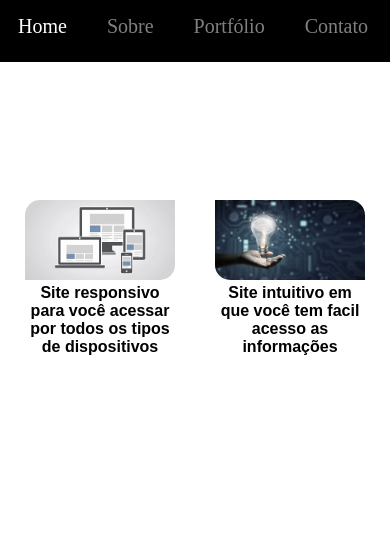
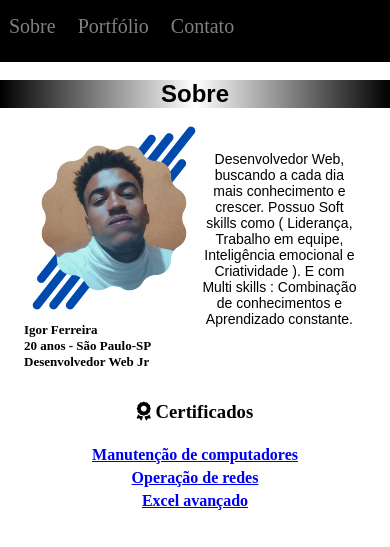
Before and after one commit to IgorF3rreira/Portfolio, a plain HTML site: page index.html in a window 390 px wide. Shown: the top 547 px of the page. Drawn offline with nearby package versions, Linux system fonts and the light colour scheme.

Commit message:
Add files via upload

```diff
--- a/index.html
+++ b/index.html
@@ -29,17 +29,17 @@
 <body>
 
     <!-- GIF DE SIMULAÇÃO DE CARREGAMENTO  -->
-    <div id="aguarde">
+    <!-- <div id="aguarde">
         <img src="src/img/aguarde1.gif">
-    </div>
+    </div> -->
 
 
     <!-- DIV PARA A SIMULAÇÃO DE CARREGAMENTO DE SITE -->
-    <div id="site">
+    <div style="display: block;" id="site">
 
         <!-- BARRA DE NAVEGAÇÃO -->
         <nav id="topNav">
-            <a id="navLink" href="#home">Home</a>
+
             <a id="navLink" href="#sobre">Sobre</a>
             <a id="navLink" href="#portfolio">Portfólio</a>
             <a id="navLink" href="#contato">Contato</a>
@@ -47,23 +47,7 @@
         <!-- //////////////////////////////////////////// -->
 
         <!-- INFO SOBRE O PORTFÓLIO -->
-        <div id="home">
-            <div id="div0">
-                <div id="div1">
 
-                    <div id="div2">
-                        <img src="src/img/responsivo.jpg" alt="responsivo" title="responsivo">
-                        <p>Site responsivo para você acessar por todos os tipos de dispositivos</p>
-                    </div>
-
-                    <div id="div3">
-                        <img src="src/img/intuitivo.jpg" alt="intuitivo" title="intuitivo">
-                        <p>Site intuitivo em que você tem facil acesso as informações</p>
-                    </div>
-
-                </div>
-            </div>
-        </div>
 
 
         <div id="sobre">
@@ -94,7 +78,20 @@
                         conhecimentos e
                         Aprendizado constante. </p>
                 </aside>
-            </div> <br> <br> <br>
+
+            </div>
+            <div style="width: 100%;  margin-top: 8%; text-align: center; display: block;">
+                <h3> <i class="fa-solid fa-award"></i> Certificados</h3> <br>
+
+               <h4 style="margin-top: 5px;"> <a  href="#">Manutenção de computadores</a> <br> </h4>
+               <h4  style="margin-top: 5px;"> <a href="#">Operação de redes</a> <br> </h4>
+                <h4 style="margin-top: 5px;"> <a  href="#">Excel avançado</a> <br> </h4>
+
+
+
+            </div>
+
+            <br> <br> <br>
 
 
 
@@ -231,6 +228,11 @@
                             href="https://igorf3rreira.github.io/Sobre-livros/">
                             <img id="imgProj" src="src/img/projetoLivro.png" width="150px" height="150px"
                                 alt="Projeto Sobre Livros - PHP" title="Projeto Sobre Livros - PHP"> </a>
+
+                        <a target="_blank"
+                            href="https://igorferreiradev.000webhostapp.com/blocoDeNotas/index.php">
+                            <img id="imgProj" src="src/img/blocoDeNotas.jpg" width="150px" height="150px"
+                             alt="Bloco de notas virtual - PHP" title="Bloco de notas virtual - PHP"> </a>
                     </div>
 
                 </div>
@@ -246,8 +248,8 @@
             <p> <i class="fa-solid fa-envelope"></i> Email: <a
                     href="mailto:igorferreira03@outlook.com.br">igorferreira03@outlook.com.br</a> </p>
             <p> <i class="fa-solid fa-phone"></i> contato: <a href="tel: +5511948788671">(11) 94878-8671</a></p>
-            <p> <i class="fa-brands fa-github"></i> <a href="https://github.com/IgorF3rreira">GitHub</a> </p>
-            <p> <i class="fa-brands fa-linkedin"></i> <a
+            <p> <i class="fa-brands fa-github"></i> <a target="_blank" href="https://github.com/IgorF3rreira">GitHub</a> </p>
+            <p> <i class="fa-brands fa-linkedin"></i> <a target="_blank"
                     href="https://www.linkedin.com/in/igor-ferreira-05b56622a/">linkedin</a> </p>
         </footer>
         <!-- /////////////////////////////////////////////////////// -->
@@ -257,12 +259,12 @@
 
 
     <!-- SCRIPT PARA SIMULAR UMA TELA DE CARREGAMENTO -->
-    <script type="text/javascript">
+    <!-- <script type="text/javascript">
         $(document).ready(function () {
             $('#aguarde').delay(2000).fadeOut('slow');
             $('#site').delay(2000).fadeIn('slow');
         })
-    </script>
+    </script> -->
 </body>
 
 </html>
--- a/src/css/style.css
+++ b/src/css/style.css
@@ -34,7 +34,9 @@
     height: 62px;
     background-color: black;
     position: fixed;
-    z-index: 999;
+    z-index: 998;
+    top:0px;
+
 }
 
 #topNav>a {
@@ -44,6 +46,17 @@
     font-size: 20px;
     position: relative;
     bottom: -15px;
+}
+@media screen and (max-width:390px){
+
+#topNav>a {
+    padding: 9px;
+    text-decoration: none;
+    color: rgba(255, 255, 255, 0.502);
+    font-size: 20px;
+    position: relative;
+    bottom: -15px;
+}
 }
 
 #navLink:hover {
@@ -121,7 +134,7 @@ padding: 20px;
 
 /* Main */
 main {
-    margin-top: 100px;
+    margin-top: 130px;
     width: 100%;
     /* border: 1px solid black; */
 }
```
Also changed, not shown: src/img/blocoDeNotas.jpg (added).
